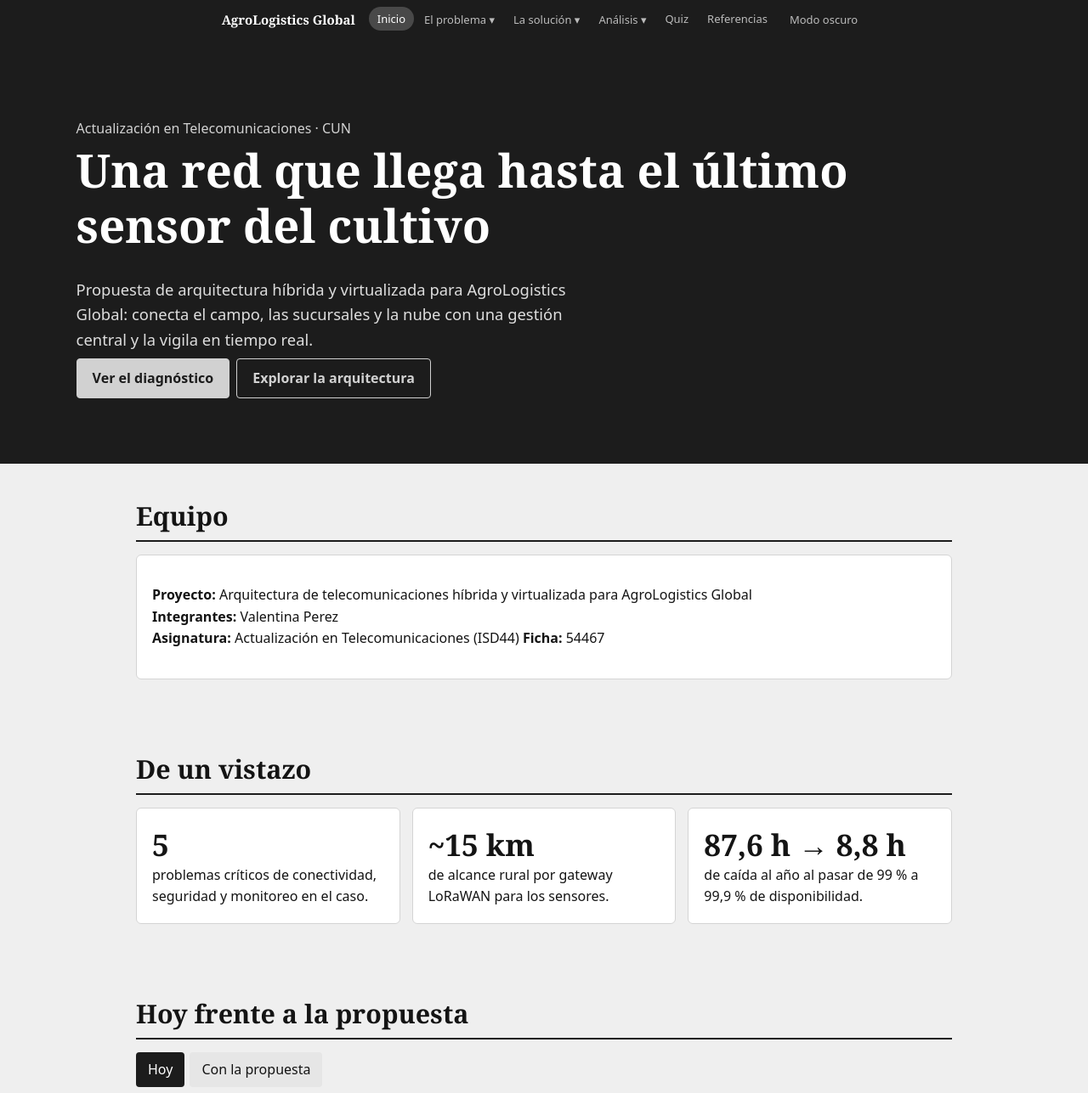
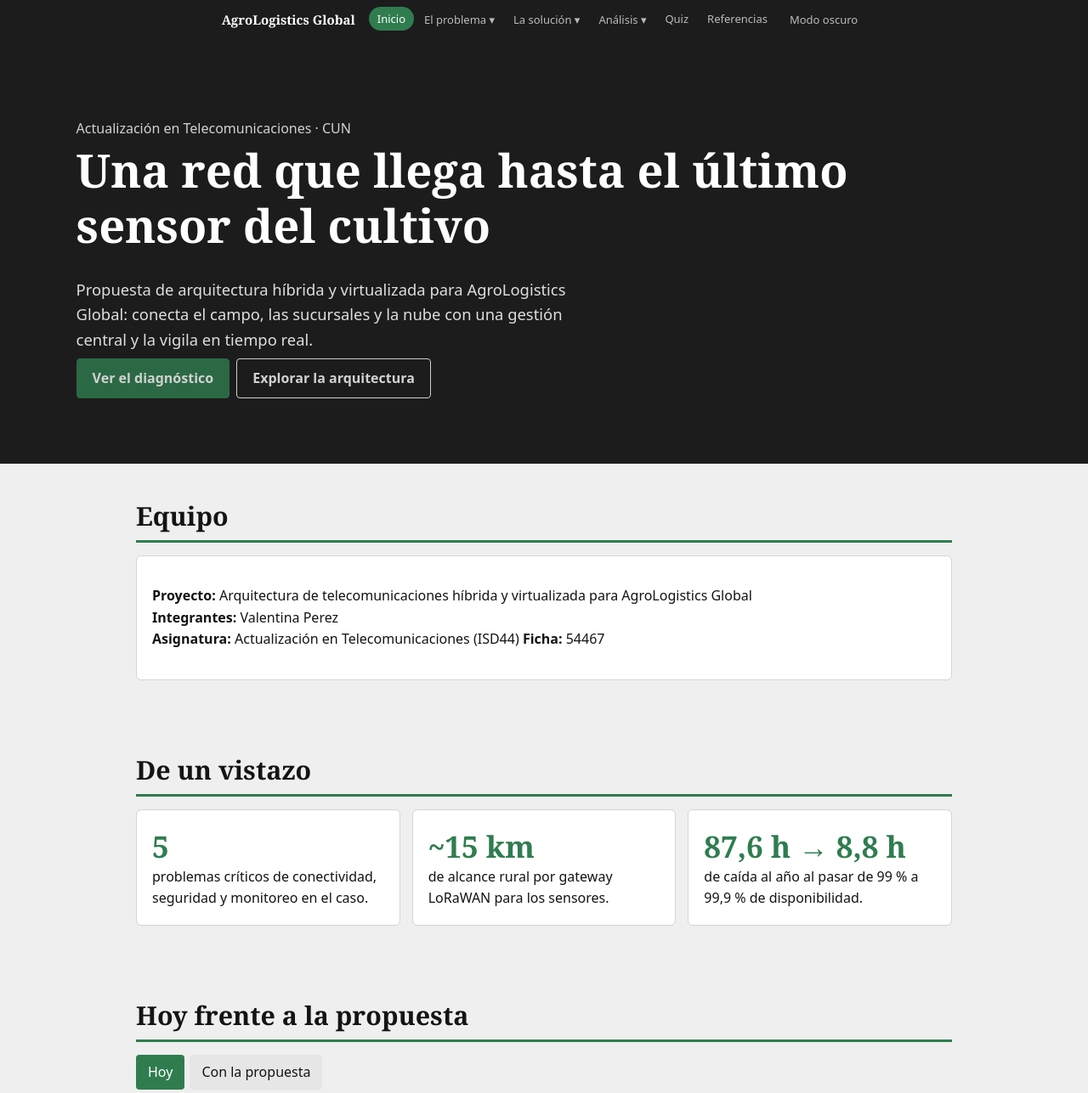
Before and after one commit to valentinaperezsos/informe-agrologistics, a plain HTML site: page index.html in a window 1280 px wide. Shown: the top 1287 px of the page at 85% size. Drawn offline with Linux system fonts and the light colour scheme.

Commit message:
Update style.css
Se ajustan los colores de:
La línea bajo cada título de sección pasa a verde.
Los botones principales y las pestañas activas pasan a verde.
Las cifras grandes del inicio (5, ~15 km, 87,6 h) se destacan en verde.
El enlace de la página donde estás se marca en verde en el menú.

```diff
--- a/css/style.css
+++ b/css/style.css
@@ -645,3 +645,44 @@
     padding-left: 2em;
     text-indent: -2em
 }
+
+:root {
+    --ac: #2f7d4f
+}
+
+h2 {
+    border-bottom: 3px solid var(--ac)
+}
+
+button.b:not(.off):not(.act-r):not(.act-g) {
+    background: var(--ac);
+    color: #fff
+}
+
+.btn:not(.alt),
+header .btn {
+    background: var(--ac);
+    border-color: var(--ac);
+    color: #fff
+}
+
+header .btn.alt {
+    background: transparent;
+    border-color: #fff;
+    color: #fff
+}
+
+a.card:hover {
+    border-color: var(--ac)
+}
+
+.num {
+    color: var(--ac)
+}
+
+nav a.on,
+#mn>li>a.on {
+    background: var(--ac);
+    color: #fff;
+    opacity: 1
+}
```
